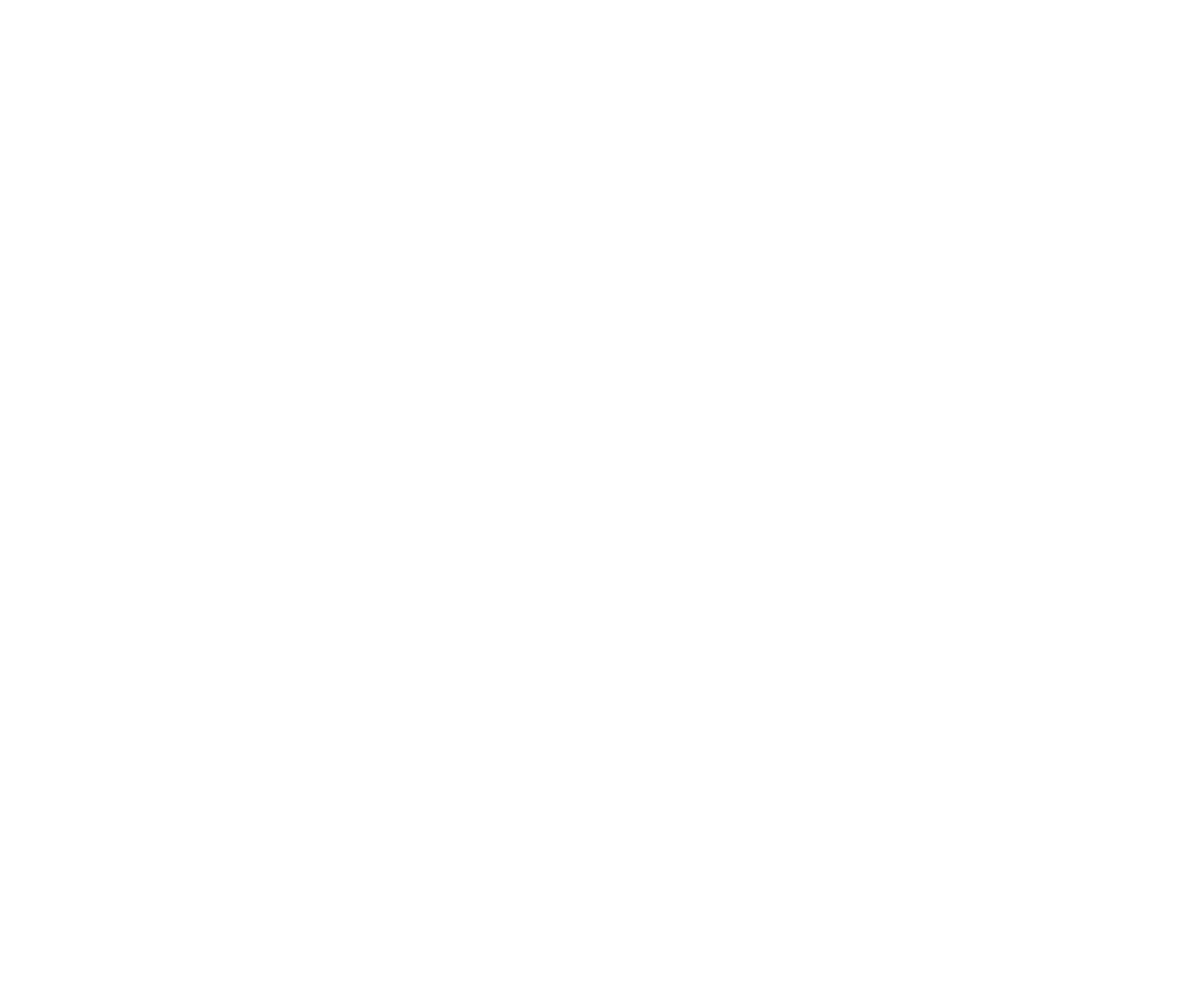
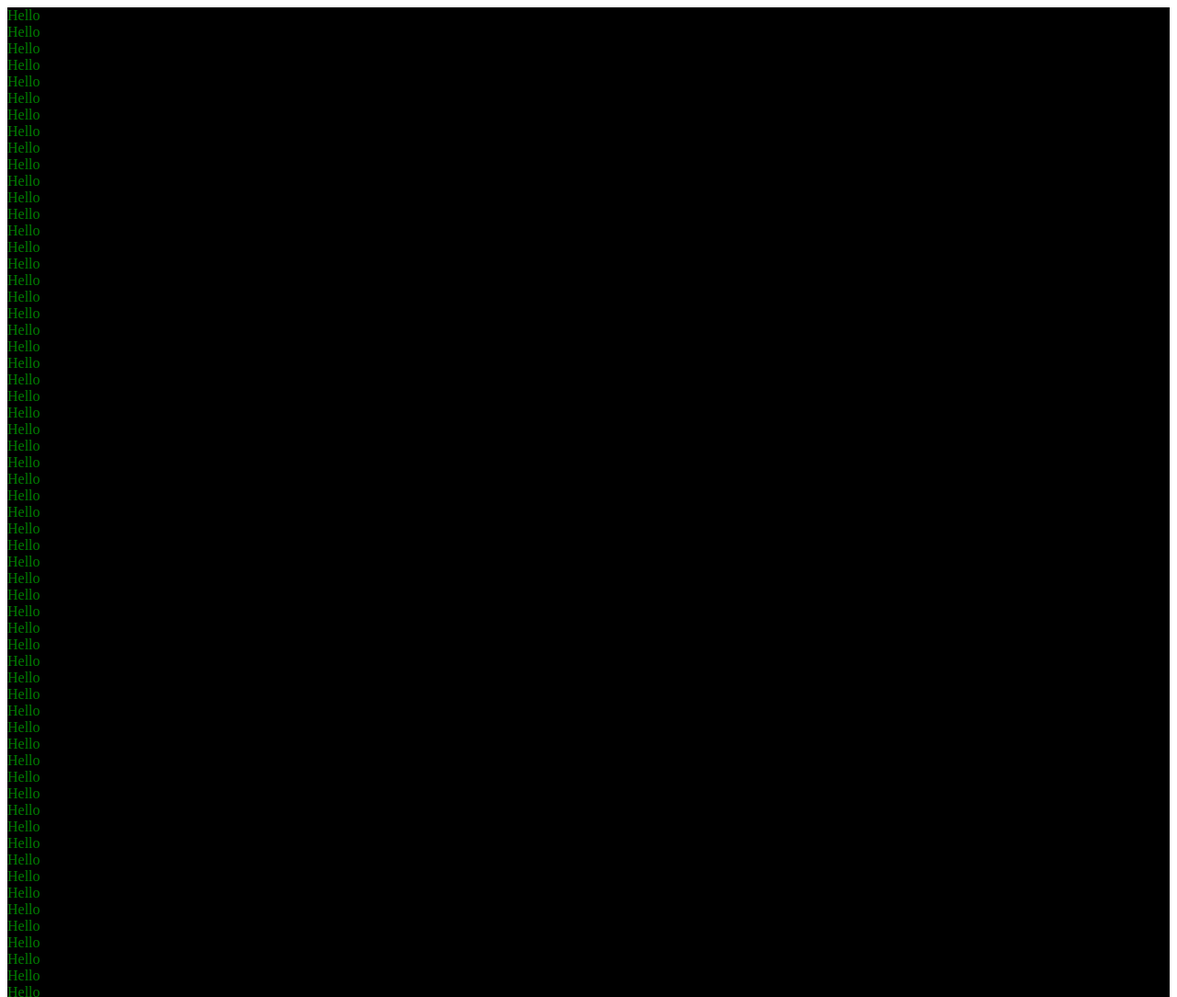
Before and after one commit to Jenkins22051/etcha-sketcha, a plain HTML site: page amazing-index.html in a window 1280 px wide. Shown: the top 1084 px of the page at 92% size. Before the commit the page ends 800 px from the top, so only its background shows below. Drawn offline with Linux system fonts and the light colour scheme.

Commit message:
Java and CSS is working now i need to update this when i get home

```diff
--- a/crazy-script.js
+++ b/crazy-script.js
@@ -1,30 +1,12 @@
-const container = document.getElementById("container");
-let rows = document.getElementsByClassName("gridRow");
-let cells = document.getElementsByClassName("cell");
-
-// Creates a default grid sized 16x16
-function defaultGrid() {
-    makeRows(16);
-    makeColumns(16);
+const Container = document.querySelector("#Container");
+let numOfTimes = 256;
+for (let i = 0;i <numOfTimes;i++) {
+    const singleCell = document.createElement ("div");
+    singleCell.textContent = "Hello";
+    singleCell.style.color = "Green";
+    singleCell.classList.add("bg-red")
+    singleCell.addEventListener('click', () => {
+        alert ("Hello World");
+    });
+    Container.appendChild(singleCell);
 }
-
-// Takes (rows, columns) input and makes a grid
-function makeRows(rowNum) {
-
-    // Creates rows
-    for (r = 0; r < rowNum; r++) {
-        let row = document.createElement("div");
-        container.appendChild(row).className = "gridRow";
-    };
-};
-
-// Creates columns
-function makeColumns(cellNum) {
-    for (i = 0; i < rows.length; i++) {
-        for (j = 0; j < cellNum; j++) {
-            let newCell = document.createElement("div");
-            rows[j].appendChild(newCell).className = "cell";
-        };
-
-    };
-};
--- a/silly-styles.css
+++ b/silly-styles.css
@@ -1,7 +1,3 @@
-.gridRow {
-    border: 1px solid black;
+.bg-red{
+    background-color: black;
 }
-
-.cell {
-    border: 1px solid black;
-}
```
